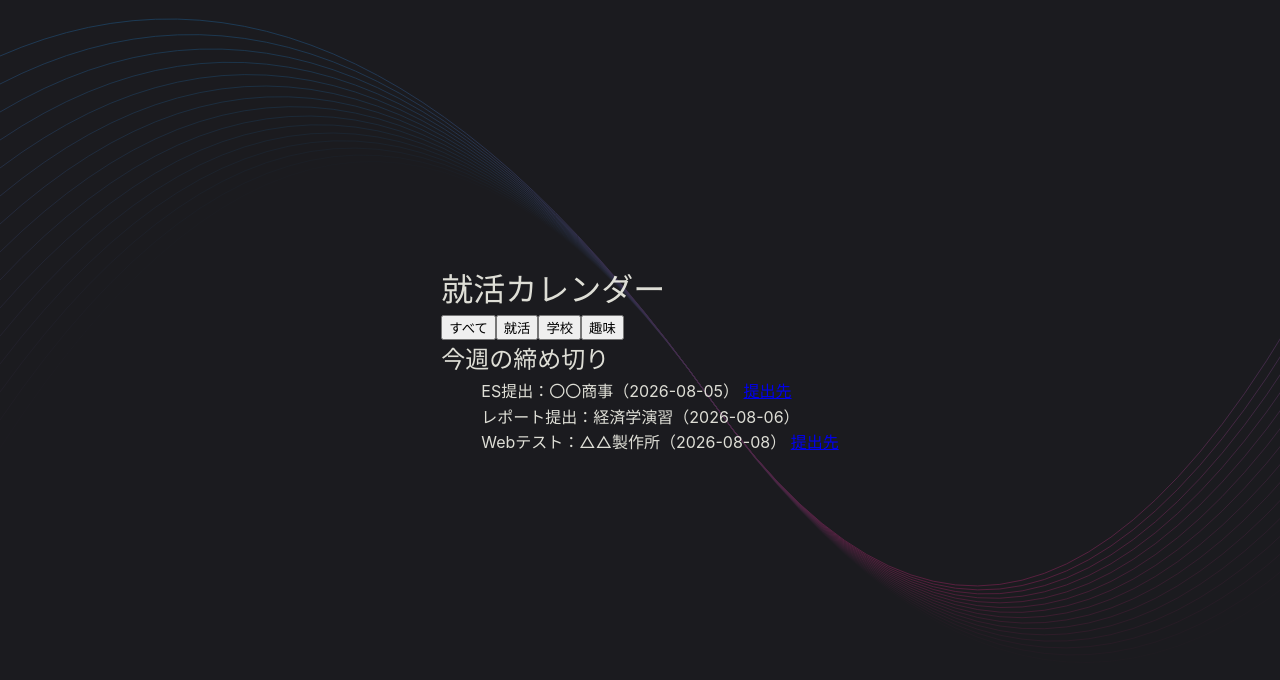
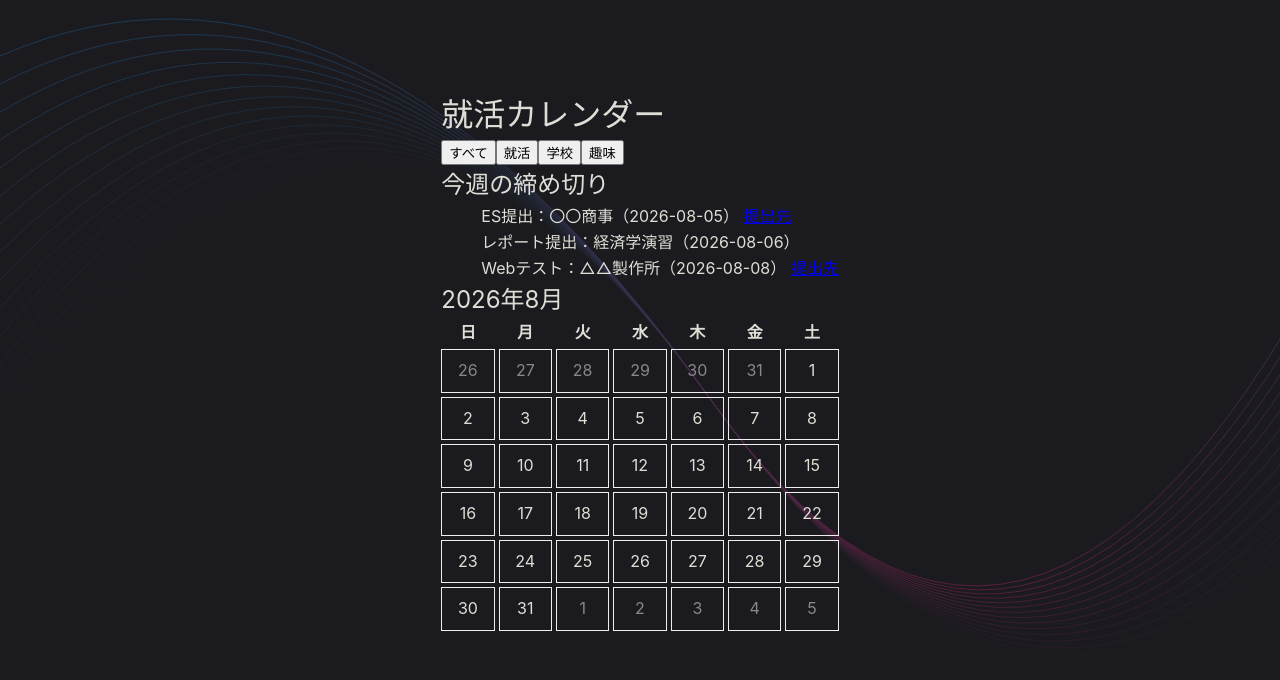
Before and after one commit to tebasakiumai/student-calendar-app, a React (Vite) app in the folder src/renderer/: page / in a window 1280 px wide. Shown: the top 680 px of the page. Built offline with nearby package versions, Linux system fonts and the light colour scheme.

Commit message:
feat: 月間カレンダー表示を追加

```diff
--- a/src/renderer/src/App.tsx
+++ b/src/renderer/src/App.tsx
@@ -1,4 +1,5 @@
 import { useState } from 'react'
+import { CalendarGrid } from './CalendarGrid'
 interface CalendarEvent {
   id: string
   title: string
@@ -64,6 +65,8 @@ function App(): JSX.Element {
           </li>
         ))}
       </ul>
+      <h2>2026年8月</h2>
+      <CalendarGrid year={2026} month={7} />
     </div>
   )
 }
--- /dev/null
+++ b/src/renderer/src/CalendarGrid.tsx
@@ -0,0 +1,63 @@
+export function getMonthDays(year: number, month: number): Date[] {
+  const firstDay = new Date(year, month, 1)
+  const lastDay = new Date(year, month + 1, 0)
+
+  const startDate = new Date(firstDay)
+  startDate.setDate(startDate.getDate() - startDate.getDay())
+
+  const endDate = new Date(lastDay)
+  endDate.setDate(endDate.getDate() + (6 - endDate.getDay()))
+
+  const days: Date[] = []
+  const current = new Date(startDate)
+  while (current <= endDate) {
+    days.push(new Date(current))
+    current.setDate(current.getDate() + 1)
+  }
+
+  return days
+}
+
+interface CalendarGridProps {
+  year: number
+  month: number // 0始まり（0=1月）
+}
+
+const weekdays = ['日', '月', '火', '水', '木', '金', '土']
+
+export function CalendarGrid({ year, month }: CalendarGridProps): JSX.Element {
+  const days = getMonthDays(year, month)
+
+  return (
+    <div
+      style={{
+        display: 'grid',
+        gridTemplateColumns: 'repeat(7, 1fr)',
+        gap: '4px'
+      }}
+    >
+      {weekdays.map((day) => (
+        <div key={day} style={{ textAlign: 'center', fontWeight: 'bold' }}>
+          {day}
+        </div>
+      ))}
+
+      {days.map((date) => {
+        const isCurrentMonth = date.getMonth() === month
+        return (
+          <div
+            key={date.toISOString()}
+            style={{
+              textAlign: 'center',
+              padding: '8px',
+              color: isCurrentMonth ? 'inherit' : '#888',
+              border: '1px solid #eee'
+            }}
+          >
+            {date.getDate()}
+          </div>
+        )
+      })}
+    </div>
+  )
+}
```
